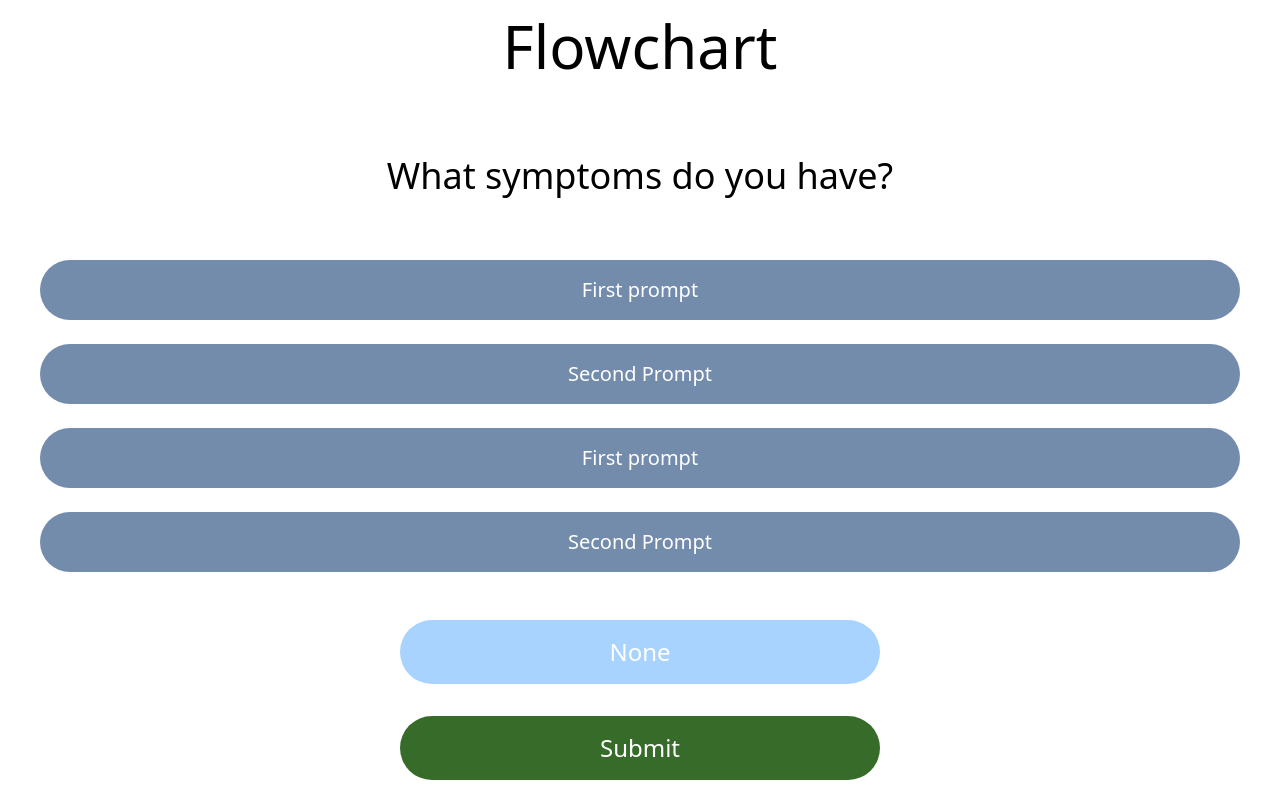
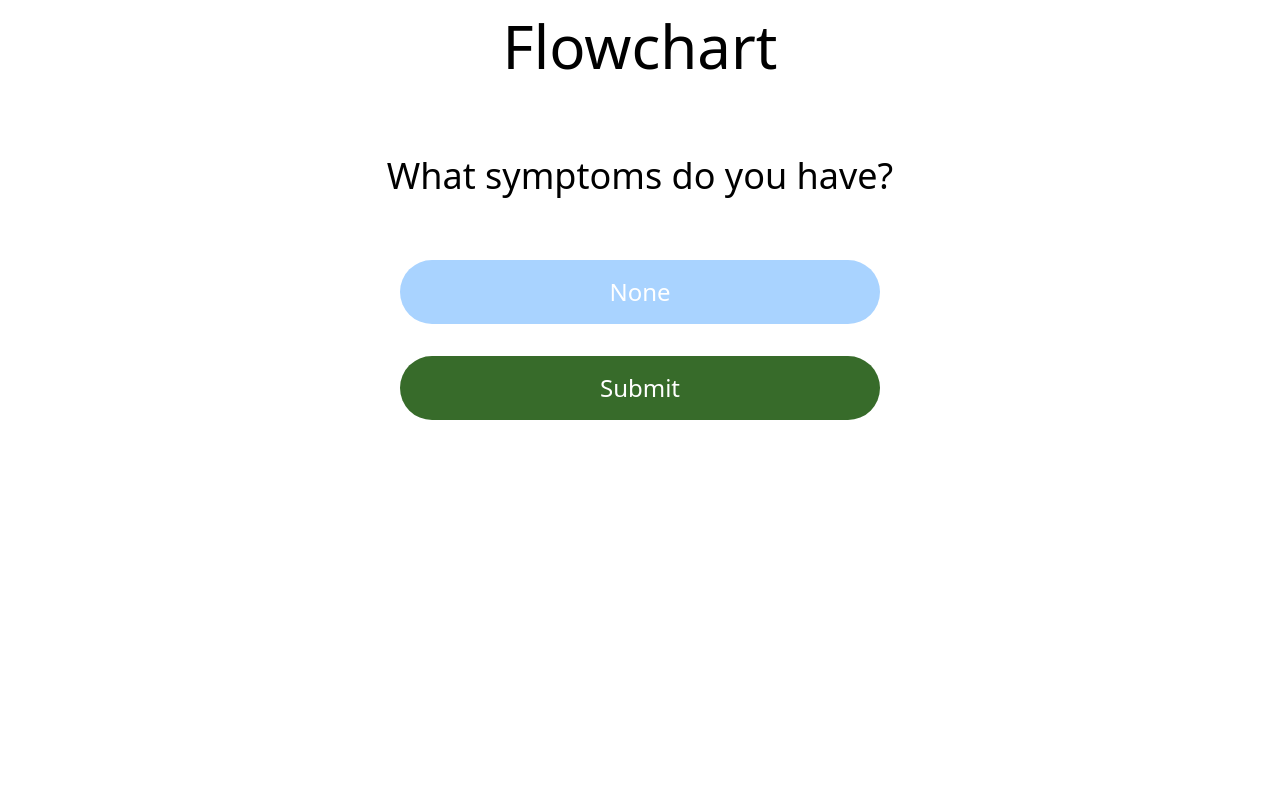
Before and after one commit to kufupa/drp44, a React (Create React App) app: page /FlowChart in a window 1280 px wide. Built offline with nearby package versions, Linux system fonts and the light colour scheme.

Commit message:
Link confirmation to flowchart using navigate

```diff
--- a/src/App.tsx
+++ b/src/App.tsx
@@ -2,13 +2,14 @@
 import React from 'react';
 import { BrowserRouter as Router, Route, Routes } from 'react-router-dom';
 import './App.css';
-import HomeScreen from './pages/HomeScreen';
 import HospitalScreen from './pages/HospitalScreen';
 import PresentationForm from './pages/Presentation';
 import Confirmation from './pages/Confirmation';
 import FlowChart from './pages/FlowChart';
+import { AbdominalPainAdultsHandler } from './utils/flowcharts/abdominal_pain_in_adults';
 
 const App: React.FC = () => {
+  const mockFlowChartPres = AbdominalPainAdultsHandler.getInstance();
   return (
     <Router>
       <div className="App container mx-auto p-4">
--- a/src/pages/Confirmation.tsx
+++ b/src/pages/Confirmation.tsx
@@ -7,9 +7,15 @@ const Confirmation: React.FC = () => {
   const location = useLocation();
   const navigate = useNavigate();
   const presentations: string = location.state?.presentations || '';
-  console.log( "Input string was:" + presentations);
+  console.log("Input string was:" + presentations);
   const presentation = selectFlowchart(presentations);
+  console.log(presentation)
   const firstQuestion: Question = firstButton(presentation);
+
+  const handleClick = () => {
+    // Pass arguments as an object
+    navigate('/FlowChart', { state: { presentations} });
+  };
 
   return (
     <div className="flex items-center justify-center min-h-screen bg-gray-100">
@@ -26,7 +32,7 @@ const Confirmation: React.FC = () => {
           </button>
           <button
             className="px-4 py-2 bg-blue-500 text-white rounded hover:bg-blue-600"
-            onClick={() => navigate('/FlowChart')}
+            onClick = { handleClick }
           >
             Continue
           </button>
--- a/src/pages/FlowChart.tsx
+++ b/src/pages/FlowChart.tsx
@@ -1,19 +1,20 @@
 import React, { useState } from 'react';
 import FlowChartQuestionaire from '../components/FlowChartQuestionaire';
-import { Question } from '../utils/question';
-import { nextButtons } from '../utils/select_flowchart';
+import { firstButton, nextButtons, selectFlowchart } from '../utils/select_flowchart';
+import { useLocation, useNavigate } from 'react-router-dom';
 
 const FlowChart: React.FC = () => {
     // To add later
-    const buttonsDisplayList: string[] = ["First prompt", "Second Prompt","First prompt", "Second Prompt"];
-    // const firstSetOfButtons: Question = nextButtons();
+    const location = useLocation();
+    const presentation: string = location.state?.presentations || null;
+    const displayButtons: string[] = presentation != null ? firstButton(selectFlowchart(presentation)).symptoms : [];
 
     return (
         <div>
             <div className='text-6xl'>Flowchart</div>
             <div>
                 <div>
-                    <FlowChartQuestionaire buttonsList={buttonsDisplayList} />
+                    <FlowChartQuestionaire buttonsList={displayButtons} />
                 </div>
             </div>
         </div>
--- a/src/utils/select_flowchart.ts
+++ b/src/utils/select_flowchart.ts
@@ -60,7 +60,7 @@ export const firstButton = (presentation: Presentation) => {
         symptoms: presentation.red(),
         presentation: presentation
     }
-    console.log(first);
+    // console.log(first);
     return first;
 }
 
```
